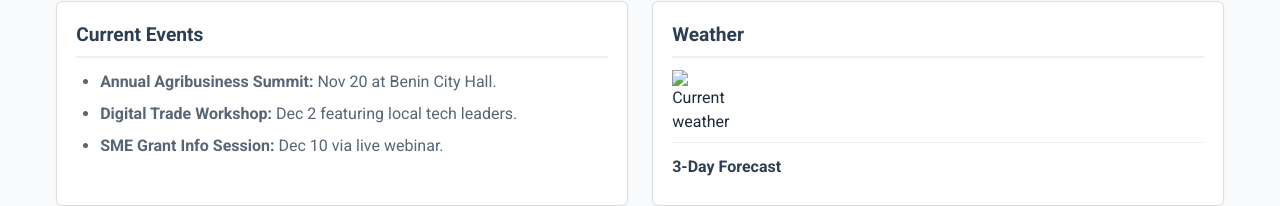
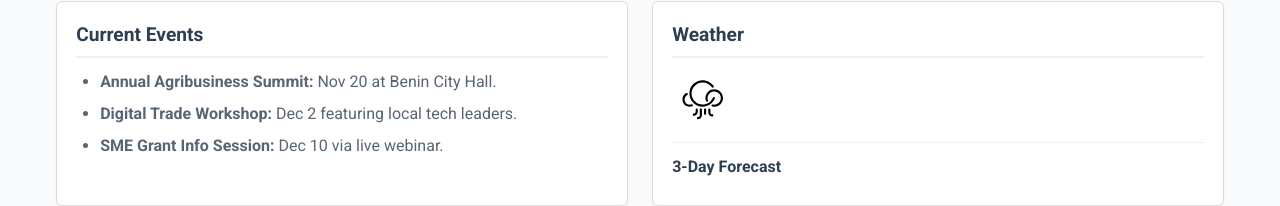
Before and after one commit to toniecee/wdd231, a plain HTML site: page chamber/index.html in a window 1280 px wide. Shown: the part 511-717 px from the top of the page. Drawn offline with Linux system fonts and the light colour scheme; no server answers.

Commit message:
resolve W03 HTML validation error for weather icon

```diff
--- a/chamber/index.html
+++ b/chamber/index.html
@@ -68,7 +68,8 @@
             <section class="card weather-card">
                 <h2>Weather</h2>
                 <div class="weather-content">
-                    <img id="weather-icon" alt="Current weather conditions">
+                    <img id="weather-icon" src="images/weather-icon.svg" alt="Current weather conditions" width="50"
+                        height="50">
                     <div>
                         <p id="current-temp"></p>
                         <p id="weather-desc"></p>
```
Also changed, not shown: chamber/images/weather-icon.svg (added).
